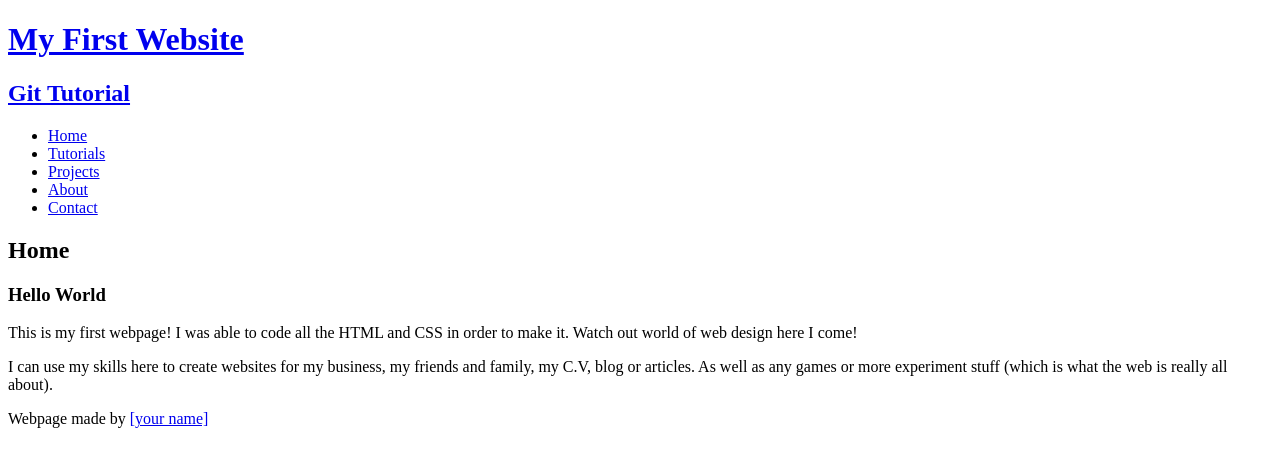
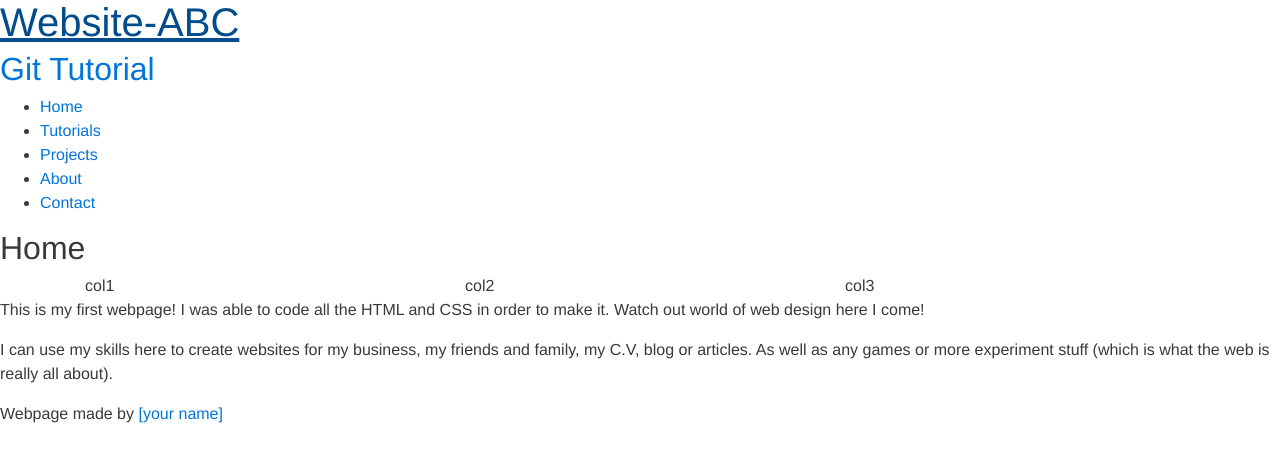
Before and after one commit to SANJINA/AngularWeb, a plain HTML site: page index.html in a window 1280 px wide. Drawn offline with Linux system fonts and the light colour scheme.

Commit message:
data column added

```diff
--- a/index.html
+++ b/index.html
@@ -4,13 +4,13 @@
 
 <!-- your webpage info goes here -->
 
-    <title>My First Website</title>
+    <title>Website-ABC</title>
 
 	<meta name="author" content="your name" />
 	<meta name="description" content="" />
 
 <!-- you should always add your stylesheet (css) in the head tag so that it starts loading before the page html is being displayed -->
-	<link rel="stylesheet" href="style.css" type="text/css" />
+	<link rel="stylesheet" href="bower_components/bootstrap/dist/css/bootstrap.min.css" type="text/css" />
 
 </head>
 <body>
@@ -19,7 +19,7 @@
 
 	<div id="page">
 		<div id="logo">
-			<h1><a href="/" id="logoLink">My First Website</a></h1>
+			<h1><a href="/" id="logoLink">Website-ABC</a></h1>
             <h2><a href="http://git-lectures.github.io/" id="gitLink">Git Tutorial</a></h2>
 		</div>
 		<div id="nav">
@@ -33,7 +33,21 @@
 		</div>
 		<div id="content">
 			<h2>Home</h2>
-			<h3>Hello World</h3>
+			<div class="container">
+				<div class="row">
+					<div class="col-sm-4">
+					col1
+					</div>
+					<div class="col-sm-4">
+					col2
+					</div>
+					<div class="col-sm-4">
+					col3
+					</div>
+
+				</div>
+			</div>
+
 			<p>
 				This is my first webpage! I was able to code all the HTML and CSS in order to make it. Watch out world of web design here I come!
 			</p>
@@ -47,5 +61,7 @@
 			</p>
 		</div>
 	</div>
+	<script src="bower_components/jquery/dist/jquery.min.js"></script>
+	<script src="bower_components/bootstrap/dist/js/bootstrap.min.js"></script>
 </body>
 </html>
```
